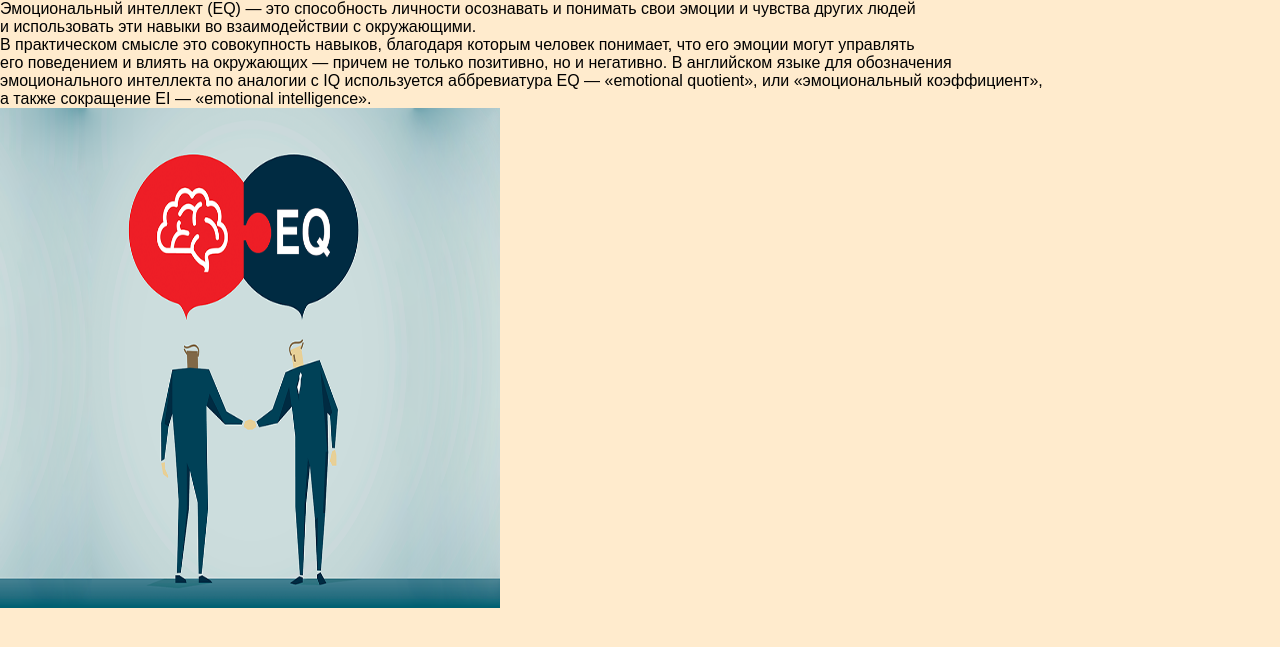
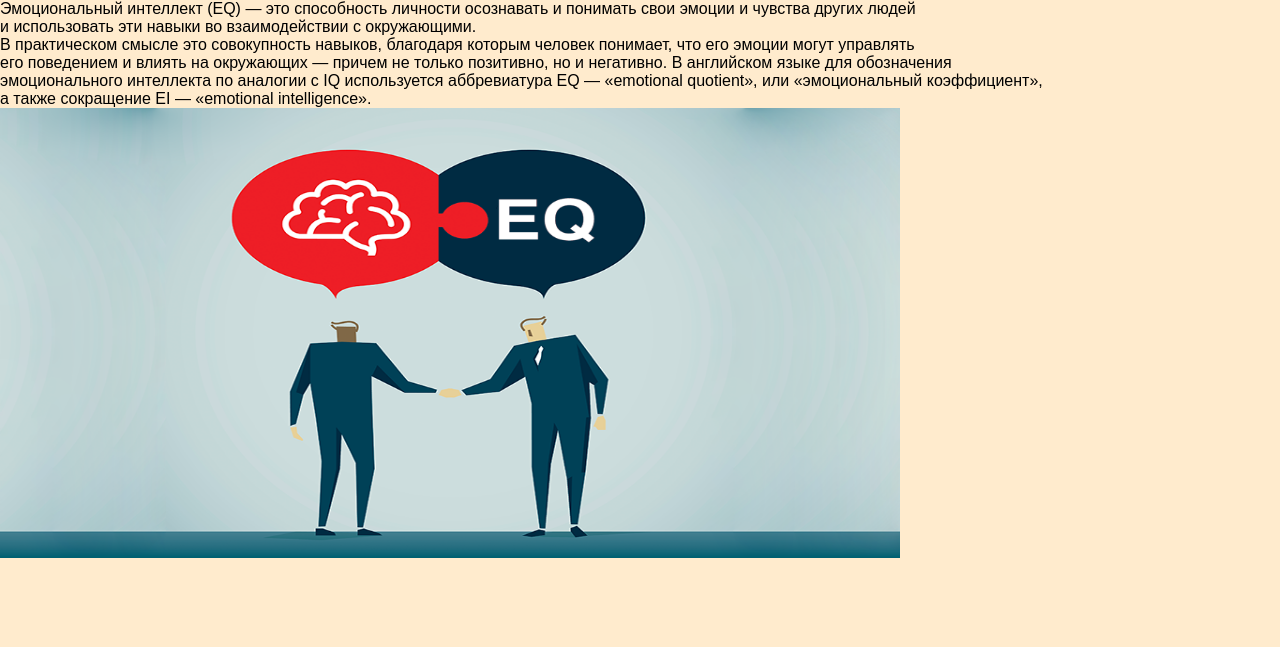
Before and after one commit to linasai1/web-proggraminf-labs, a Flask app: page /lab1/EQ in a window 1280 px wide. Shown: the top 647 px of the page. Run offline with Flask 3, Linux system fonts and the light colour scheme.

Commit message:
Стили

```diff
--- a/static/lab1.css
+++ b/static/lab1.css
@@ -1,6 +1,6 @@
 img {
-    height: 500px;
-    width: 500px;
+    height: 450px;
+    width: 900px;
 }
 div {
     text-align: left;
```
